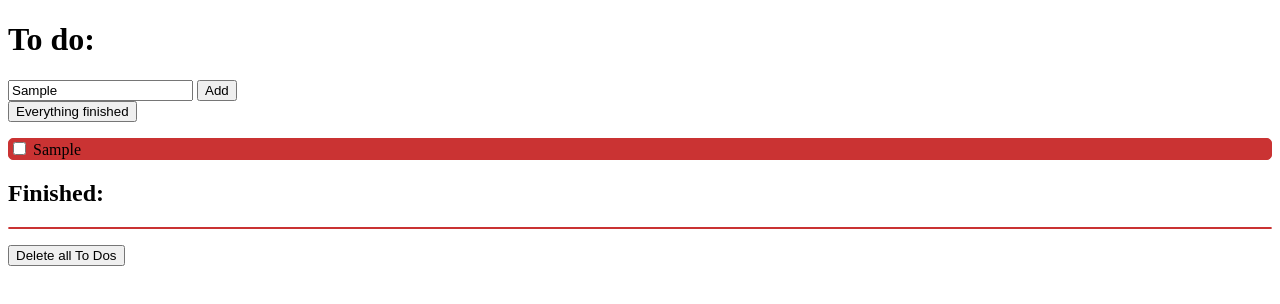
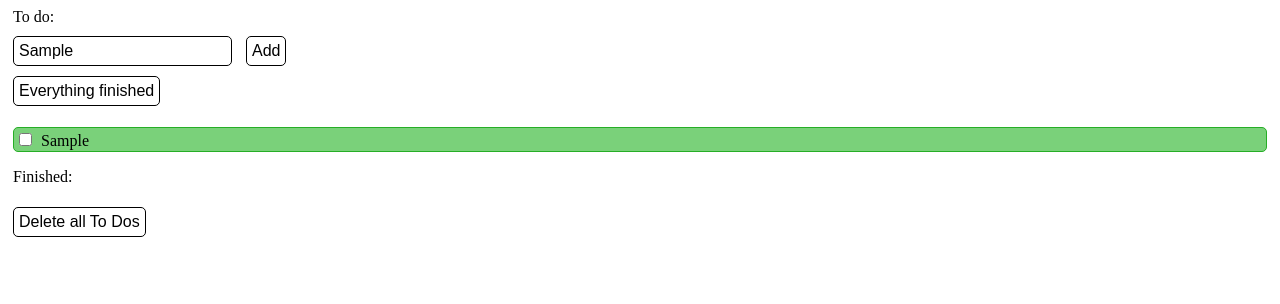
Before and after one commit to Miyukiana/To_Do_List, a plain HTML site: page index.html in a window 1280 px wide. Both pictures are taken after typing "Sample" into the empty fields and a click on the button "Add". Drawn offline with Linux system fonts and the light colour scheme.

Commit message:
color added

```diff
--- a/index.html
+++ b/index.html
@@ -7,15 +7,14 @@
      <script src="script.js" defer></script>
   </head>
   <body>
-<h1>To do:</h1>
+<p>To do:</p>
    <input type="text" placeholder="Add To do">
     <button onclick="newTd()">Add</button><br>
     <button onclick="checkAll()">Everything finished</button>
     <ul class="no-style" id="toDoList">
     </ul>
-    <h2>Finished:</h2>
+    <p>Finished:</p>
     <ul id="doneList" class="no-style"></ul>
     <button onclick="deleteAll()">Delete all To Dos</button>
-
   </body>
 </html>
--- a/script.js
+++ b/script.js
@@ -10,10 +10,22 @@ function newTd() {
     const newElement2 = document.createElement("input");
     newElement2.type = "checkbox";
 
+    // li einfärben
+    newElement1.style.backgroundColor = "rgb(122, 209, 122)";
+    newElement1.style.border = "solid 0.5px rgb(38, 174, 38)";
+    newElement1.style.margin = "5px";
+    newElement1.style.borderRadius = "5px";
+
     // Wenn Checkbox geändert → <li> verschieben
     newElement2.addEventListener("change", function () {
         if (newElement2.checked) {
             document.getElementById("doneList").appendChild(newElement1);
+            // li anders einfärben
+            newElement1.style.backgroundColor = " rgb(241, 152, 152)";
+            newElement1.style.border = "solid 0.5px rgb(202, 51, 51)";
+            newElement1.style.textDecoration = "line-through";
+            newElement1.style.textDecorationColor = "red";
+            newElement1.style.margin = "5px";
         } else {
             document.getElementById("toDoList").appendChild(newElement1);
         }
@@ -38,14 +50,15 @@ function newTd() {
     document.getElementById("toDoList").appendChild(newElement1);
 
     // Rechtsklick zeigt Menü (Desktop)
-    newElement1.addEventListener("contextmenu", function (e) {
-        e.preventDefault();
-        closeAllMenus();
-        contextMenu.style.display = "block";
-        contextMenu.style.left = e.offsetX + "px";
-        contextMenu.style.top = e.offsetY + "px";
+    newElement1.addEventListener("touchstart", (e) => {
+        touchTimer = setTimeout(() => {
+            closeAllMenus();
+            contextMenu.style.display = "block";
+            contextMenu.style.left = e.touches[0].clientX + "px";
+            contextMenu.style.top = e.touches[0].clientY + "px";
+        }, 600);
     });
-
+newElement1.addEventListener("touchend", () => clearTimeout(touchTimer));
     // Langes Drücken zeigt Menü (Mobile)
     let touchTimer;
     newElement1.addEventListener("touchstart", () => {
--- a/style.css
+++ b/style.css
@@ -10,6 +10,7 @@
     padding: 5px;
     z-index: 10;
     border-radius: 5px;
+    margin: 5px;
   }
 
   .menu button {
@@ -19,18 +20,29 @@
     width: 100%;
     text-align: left;
     cursor: pointer;
+    margin: 5px;
   }
 
   .li-container {
+    margin: 5px;
     position: relative;
   }
-  #doneList {
-border-radius: 5px;
-border: solid 0.5px rgb(202, 51, 51);
-background-color: rgb(202, 51, 51);
-  }
-#toDoList {
+input {
+  border: solid 0.5px black;
   border-radius: 5px;
-border: solid 0.5px rgb(202, 51, 51);
-background-color: rgb(202, 51, 51);
+  font-size: 16px;
+  padding: 5px;
+  margin: 5px;
 }
+button {
+  border: solid 0.5px black;
+  border-radius: 5px;
+  font-size: 16px;
+  padding: 5px;
+  background-color: white;
+  cursor: pointer;
+  margin: 5px;
+}
+p {
+  margin: 5px;
+}
```
